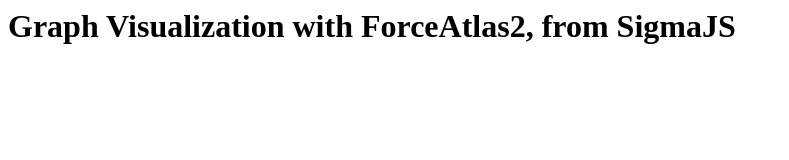
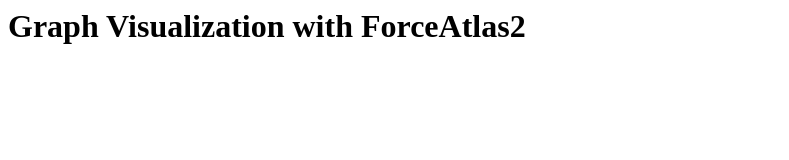
Before and after one commit to cbolton56/cbolton56.github.io, a plain HTML site: page index.html in a window 1280 px wide. Shown: the whole page, without its empty margins (0-789 px from the left). Drawn offline with Linux system fonts and the light colour scheme.

Commit message:
Update index.html

```diff
--- a/index.html
+++ b/index.html
@@ -15,7 +15,7 @@
 </head>
 
 <body>
-  <h1>Graph Visualization with ForceAtlas2, from SigmaJS </h1>
+  <h1>Graph Visualization with ForceAtlas2</h1>
 
   <div id="container"></div>
 
```
